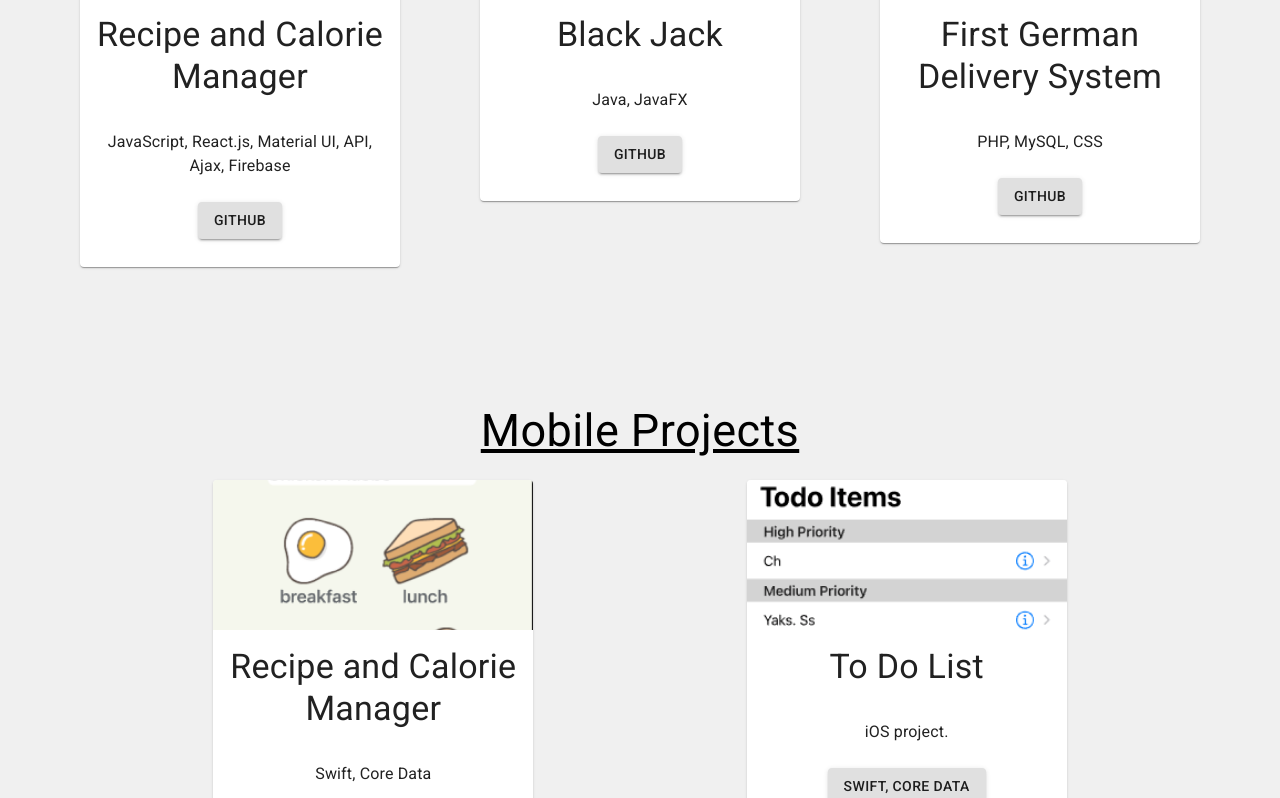
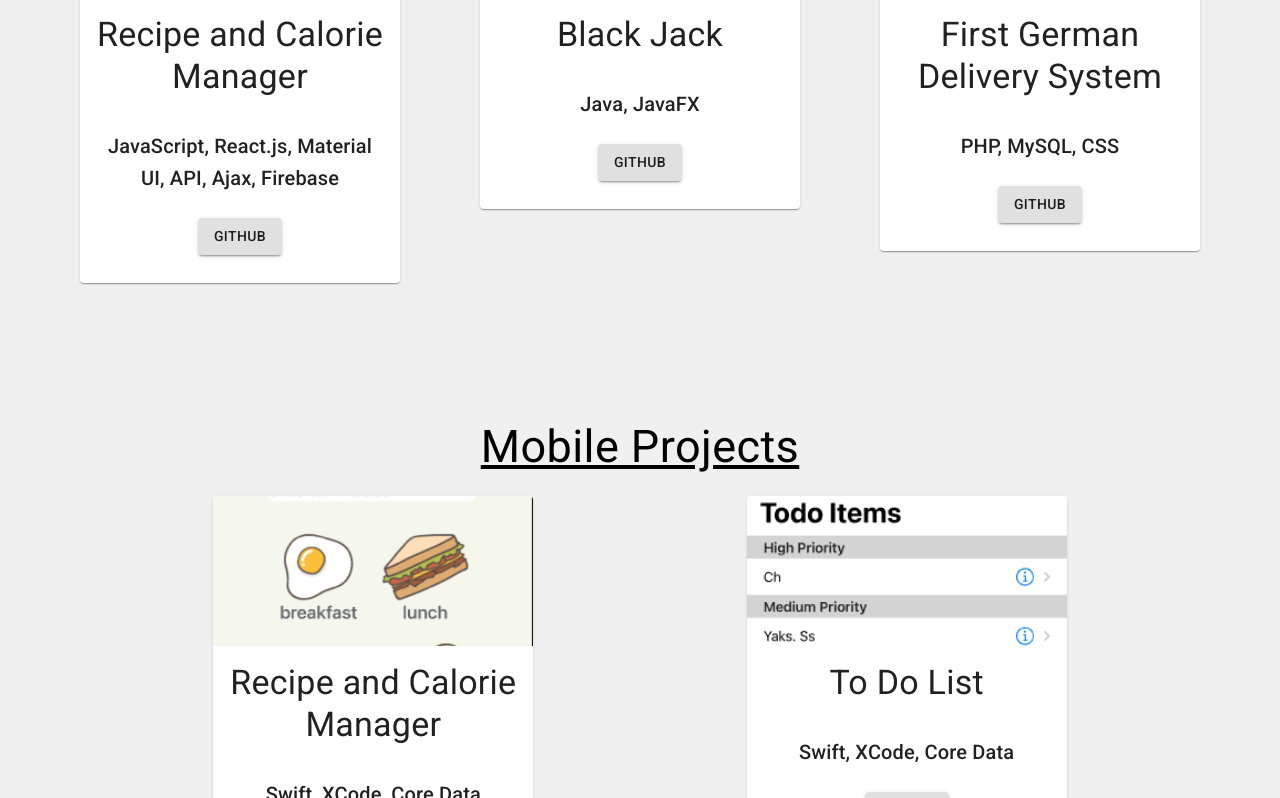
Before and after one commit to wangkalbi-gernessen/next-portfolio-website, a Next.js app: page / in a window 1280 px wide. Shown: the part 2282-3080 px from the top of the page. Built offline with nearby package versions, Linux system fonts and the light colour scheme.

Commit message:
Make fontWeight of project content bolder on Projects

```diff
--- a/components/Projects.js
+++ b/components/Projects.js
@@ -88,8 +88,8 @@ const Projects = () => {
   ];
 
   const mobiles = [
-    {id: 1, title: "Recipe and Calorie Manager", content: "Swift, Core Data", source: "GitHub", sourceHref: "https://github.com/Chihori-Suzuki/Recipe-and-Calorie-Manager-App"/*, detail: "Detail"*/, image: "/calorieProj.png", language: "Swift", library: "UIKit"/*, picture1: "/calorie_one.png",picture2: "/calorie_two.png", description: "Recipe and Calorie Manager App is iOS app to research nutrition facts and user’s BMI by inputting ingredients and a meal. I’ve joined Recipe and Calorie Manager App project from the very beginning and helped launching the app. My responsibility is developing and maintaining the apps using Swift and UIKit. also code reviewing."*/},
-    {id: 2, title: "To Do List", content: "iOS project.", source: "Swift, Core Data", sourceHref: "https://github.com/wangkalbi-gernessen/ToDoList"/*, detail: "Detail"*/, image: "/todolist.png", language: "Swift", library: "UIKit, CoreData"/*, picture1: "/todolist_one.png", picture2: "/todolist_two.png", description: "This app is my own project. This app is that any users can add, edit and delete what to do. The feature is the app enables users to select priority of something to do.."*/}
+    {id: 1, title: "Recipe and Calorie Manager", content: "Swift, XCode, Core Data", source: "GitHub", sourceHref: "https://github.com/Chihori-Suzuki/Recipe-and-Calorie-Manager-App"/*, detail: "Detail"*/, image: "/calorieProj.png", language: "Swift", library: "UIKit"/*, picture1: "/calorie_one.png",picture2: "/calorie_two.png", description: "Recipe and Calorie Manager App is iOS app to research nutrition facts and user’s BMI by inputting ingredients and a meal. I’ve joined Recipe and Calorie Manager App project from the very beginning and helped launching the app. My responsibility is developing and maintaining the apps using Swift and UIKit. also code reviewing."*/},
+    {id: 2, title: "To Do List", content: "Swift, XCode, Core Data", source: "GitHub", sourceHref: "https://github.com/wangkalbi-gernessen/ToDoList"/*, detail: "Detail"*/, image: "/todolist.png", language: "Swift", library: "UIKit, CoreData"/*, picture1: "/todolist_one.png", picture2: "/todolist_two.png", description: "This app is my own project. This app is that any users can add, edit and delete what to do. The feature is the app enables users to select priority of something to do.."*/}
   ];
 
   return (
@@ -104,7 +104,7 @@ const Projects = () => {
             <CardMedia image={web.image} className={classes.images} />
             <CardHeader title={web.title} titleTypographyProps={{variant: "h4"}} style={{textAlign: "center"}} />
             <CardContent>
-              <Typography style={{textAlign: "center"}}>{web.content}</Typography>
+              <Typography variant="h6" style={{textAlign: "center"}}>{web.content}</Typography>
             </CardContent>
             <CardActions>
               <Grid container direction="row" justify="space-evenly" alignItems="center" >
@@ -140,7 +140,7 @@ const Projects = () => {
             <CardMedia image={mobile.image} className={classes.images}/>
             <CardHeader title={mobile.title} titleTypographyProps={{variant: "h4"}}  style={{textAlign: "center"}}/>
             <CardContent>
-              <Typography style={{textAlign: "center"}}>{mobile.content}</Typography>
+              <Typography variant="h6" style={{textAlign: "center"}}>{mobile.content}</Typography>
             </CardContent>
             <CardActions className={classes.buttonsLocation}>
               <Grid container direction="row" justify="space-evenly" alignItems="center" >
```
